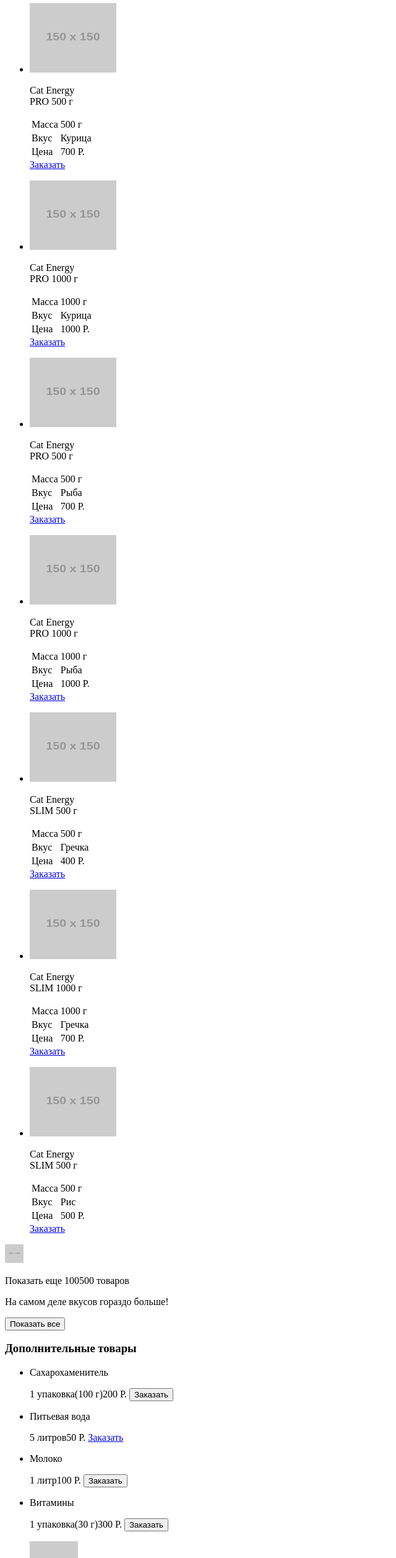
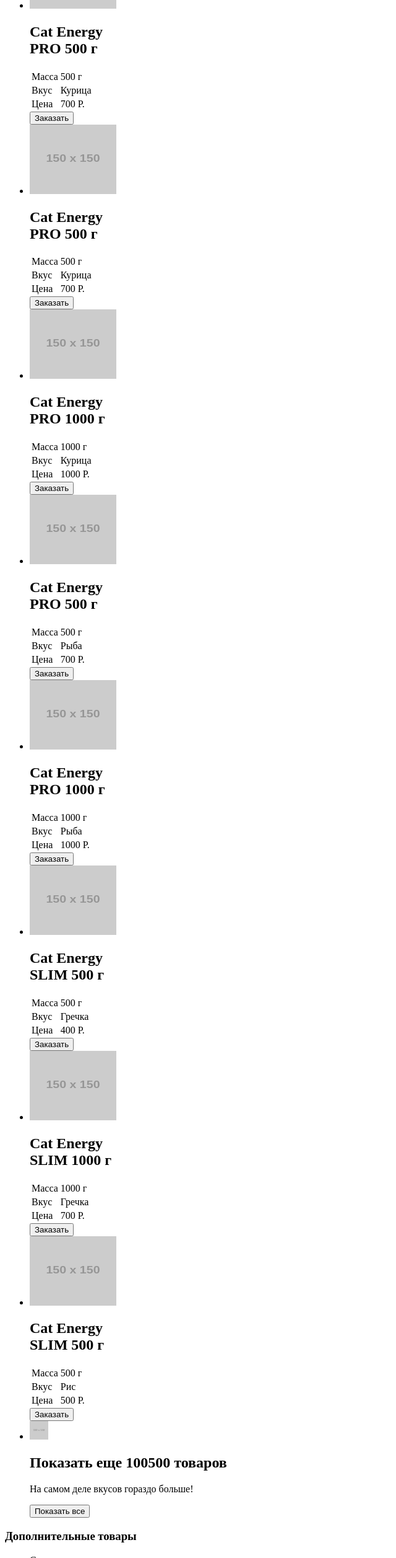
Before and after one commit to lenkoom/1481097-cat-energy-21, a website: page source/catalog.html in a window 1280 px wide. Shown: the part 287-2800 px from the top of the page at 62% size, without its empty margins (0-640 px from the left). Drawn offline with Linux system fonts and the light colour scheme; placeholder pictures from the web are drawn by us.

Commit message:
fixed catalog.html

```diff
--- a/source/catalog.html
+++ b/source/catalog.html
@@ -8,16 +8,12 @@
   <body class="body">
     <header class="header">
       <!--НАВИГАЦИЯ-->
-      <div class="header__logo-image">
-        <a href="index.html">
+      <a href="index.html" class="header__logo-image">
         <img src="https://via.placeholder.com/150x150" width="189" height="38" alt="Логотип интернет-магазина Cat Energy">
       </a>
-      </div>
-      <div class="header__logo">
-        <a href="index.html">
-          <h1><span>CAT </span>ENERGY</h1>
+      <a href="index.html" class="header__logo">
+        <img src="https://via.placeholder.com/150x150" width="189" height="38" alt="Логотип текстовая часть интернет-магазина Cat Energy">
       </a>
-      </div>
       <button class="header__menu-button">
         <img src="https://via.placeholder.com/150x150" width="24" height="16" alt="Menu">
       </button>
@@ -33,15 +29,17 @@
       <!--СПИСОК ТОВАРОВ-->
       <section class="products">
         <h1 class="products__header">Каталог продукции</h1>
-        <ul class="products__list">
-          <li class="products__item product-card">
-            <div class="products__card">
-              <p class="products__image">
-                <img src="https://via.placeholder.com/150x150" width="140" height="112" alt="Cat Energy PRO 500 г.">
-              </p>
-              <div class="products__description">
-                <p class="products__topic">Cat Energy<br>PRO 500 г</p>
-                <table class="product__details">
+        <ul class="products__list product-list">
+          <li class="product-list__item">
+            <article class="product-card">
+              <img
+                class="product-card__image"
+                src="https://via.placeholder.com/150x150"
+                width="140"
+                height="112"
+                alt="Cat Energy PRO 500 г.">
+              <h2 class="product-card__title">Cat Energy<br>PRO 500 г</h2>
+              <table class="product-card__details">
                 <tr>
                   <td>Масса</td>
                   <td>500 г</td>
@@ -55,18 +53,43 @@
                   <td>700 Р.</td>
                 </tr>
               </table>
-              </div>
-            </div>
-            <a href="#" class="products__order">Заказать</a>
+              <button class="product-card__order">Заказать</button>
+            </article>
           </li>
-          <li class="products__item product-card">
-            <div class="products__card">
-              <p class="products__image">
-                <img src="https://via.placeholder.com/150x150" width="140" height="112" alt="Cat Energy PRO 1000 г.">
-              </p>
-              <div class="products__description">
-                <p class="products__topic">Cat Energy<br>PRO 1000 г</p>
-                <table class="products__details">
+          <li class="product-list__item">
+            <article class="product-card">
+                <img class="product-card__image"
+                src="https://via.placeholder.com/150x150"
+                width="140"
+                height="112"
+                alt="Cat Energy PRO 500 г.">
+                <h2 class="product-card__title">Cat Energy<br>PRO 500 г</h2>
+                <table class="product-card__details">
+                  <tr>
+                    <td>Масса</td>
+                    <td>500 г</td>
+                  </tr>
+                  <tr>
+                    <td>Вкус</td>
+                    <td>Курица</td>
+                  </tr>
+                  <tr>
+                    <td>Цена</td>
+                    <td>700 Р.</td>
+                  </tr>
+                </table>
+                <button class="products__order">Заказать</button>
+            </article>
+          </li>
+          <li class="product-list__item">
+            <article class="product-card">
+              <img class="product-card__image"
+              src="https://via.placeholder.com/150x150"
+              width="140"
+              height="112"
+              alt="Cat Energy PRO 1000 г.">
+              <h2 class="product-card__title">Cat Energy<br>PRO 1000 г</h2>
+              <table class="product-card__details">
                 <tr>
                   <td>Масса</td>
                   <td>1000 г</td>
@@ -80,18 +103,18 @@
                   <td>1000 Р.</td>
                 </tr>
               </table>
-              </div>
-            </div>
-            <a href="#" class="products__order">Заказать</a>
+              <button class="product-card__order">Заказать</button>
+            </article>
           </li>
-          <li class="products__item product-card">
-            <div class="products__card">
-              <p class="products__image">
-                <img src="https://via.placeholder.com/150x150" width="140" height="112" alt="Cat Energy PRO 500 г.">
-              </p>
-              <div class="products__description">
-                <p class="products__topic">Cat Energy<br>PRO 500 г</p>
-                <table class="products__details">
+          <li class="product-list__item">
+            <article class="product-card">
+              <img class="product-card__image"
+              src="https://via.placeholder.com/150x150"
+              width="140"
+              height="112"
+              alt="Cat Energy PRO 500 г.">
+              <h2 class="product-card__title">Cat Energy<br>PRO 500 г</h2>
+              <table class="product-card__details">
                 <tr>
                   <td>Масса</td>
                   <td>500 г</td>
@@ -105,18 +128,18 @@
                   <td>700 Р.</td>
                 </tr>
               </table>
-              </div>
-            </div>
-            <a href="#" class="products__order">Заказать</a>
+              <button class="product-card__order">Заказать</button>
+            </article>
           </li>
-          <li class="products__item product-card">
-            <div class="products__card">
-              <p class="products__image">
-                <img src="https://via.placeholder.com/150x150" width="140" height="112" alt="Cat Energy PRO 1000 г.">
-              </p>
-              <div class="products__description">
-                <p class="products__topic">Cat Energy<br>PRO 1000 г</p>
-                <table class="products__details">
+          <li class="product-list__item">
+            <article class="product-card">
+              <img class="product-card__image"
+              src="https://via.placeholder.com/150x150"
+              width="140"
+              height="112"
+              alt="Cat Energy PRO 1000 г.">
+              <h2 class="product-card__title">Cat Energy<br>PRO 1000 г</h2>
+              <table class="product-card__details">
                 <tr>
                   <td>Масса</td>
                   <td>1000 г</td>
@@ -130,18 +153,18 @@
                   <td>1000 Р.</td>
                 </tr>
               </table>
-              </div>
-            </div>
-            <a href="#" class="products__order">Заказать</a>
+              <button class="product-card__order">Заказать</button>
+            </article>
           </li>
-          <li class="products__item product-card">
-            <div class="products__card">
-              <p class="products__image">
-                <img src="https://via.placeholder.com/150x150" width="140" height="112" alt="Cat Energy SLIM 500 г.">
-              </p>
-              <div class="products__description">
-                <p class="products__topic">Cat Energy<br>SLIM 500 г</p>
-                <table class="products__details">
+          <li class="products-list__item">
+            <article class="product-card">
+              <img class="product-card__image"
+              src="https://via.placeholder.com/150x150"
+              width="140"
+              height="112"
+              alt="Cat Energy SLIM 500 г.">
+              <h2 class="product-card__title">Cat Energy<br>SLIM 500 г</h2>
+              <table class="product-card__details">
                 <tr>
                   <td>Масса</td>
                   <td>500 г</td>
@@ -155,18 +178,18 @@
                   <td>400 Р.</td>
                 </tr>
               </table>
-              </div>
-            </div>
-            <a href="#" class="products__order">Заказать</a>
+              <button class="product-card__order">Заказать</button>
+            </article>
           </li>
-          <li class="products__item product-card">
-            <div class="products__card">
-              <p class="products__image">
-                <img src="https://via.placeholder.com/150x150" width="140" height="112" alt="Cat Energy SLIM 1000 г.">
-              </p>
-              <div class="products__description">
-                <p class="products__topic">Cat Energy<br>SLIM 1000 г</p>
-                <table class="products__details">
+          <li class="products-list__item">
+            <article class="product-card">
+              <img class="product-card__image"
+              src="https://via.placeholder.com/150x150"
+              width="140"
+              height="112"
+              alt="Cat Energy SLIM 1000 г.">
+              <h2 class="product-card__title">Cat Energy<br>SLIM 1000 г</h2>
+              <table class="product-card__details">
                 <tr>
                   <td>Масса</td>
                   <td>1000 г</td>
@@ -180,18 +203,18 @@
                   <td>700 Р.</td>
                 </tr>
               </table>
-              </div>
-            </div>
-            <a href="#" class="products__order">Заказать</a>
+              <button class="product-card__order">Заказать</button>
+            </article>
           </li>
-          <li class="products__item product-card">
-            <div class="products__card">
-              <p class="products__image">
-                <img src="https://via.placeholder.com/150x150" width="140" height="112" alt="Cat Energy SLIM 500 г.">
-              </p>
-              <div class="products__description">
-                <p class="products__topic">Cat Energy<br>SLIM 500 г</p>
-                <table class="products__details">
+          <li class="products-list__item">
+            <article class="product-card">
+              <img class="product-card__image"
+              src="https://via.placeholder.com/150x150"
+              width="140"
+              height="112"
+              alt="Cat Energy SLIM 500 г.">
+              <h2 class="product-card__title">Cat Energy<br>SLIM 500 г</h2>
+              <table class="product-card__details">
                 <tr>
                   <td>Масса</td>
                   <td>500 г</td>
@@ -205,51 +228,57 @@
                   <td>500 Р.</td>
                 </tr>
               </table>
-              </div>
-            </div>
-            <a href="#" class="products__order">Заказать</a>
+              <button class="product-card__order">Заказать</button>
+            </article>
+          </li>
+          <li class="products-list__item">
+            <article class="product-card">
+              <img class="product-card__image"
+              src="https://via.placeholder.com/150x150"
+              width="30"
+              height="30"
+              alt="Показать больше товаров">
+              <h2 class="product-card__title">Показать еще 100500 товаров</h2>
+              <p class="product-card__logan">На самом деле вкусов гораздо больше!</p>
+              <button value="#" class="products-card__show-all">Показать все</button>
+            </article>
           </li>
         </ul>
-        <!--Показать еще-->
-        <div class="products__more">
-          <img src="https://via.placeholder.com/150x150" width="30" height="30" alt="Показать больше товаров">
-          <p class="products__topic">Показать еще 100500 товаров</p>
-          <p class="products__slogan">На самом деле вкусов гораздо больше!</p>
-          <button value="#" class="products__show-all">Показать все</button>
-        </div>
       </section>
       <section class="additional">
         <h3 class="additional__topic">Дополнительные товары</h3>
         <ul class="additional__list">
           <li class="additional__item product-small-card">
-            <p class="product-small-card__topic">Сахарохаменитель</p>
-            <span class="product-small-card__weight">1 упаковка(100 г)</span><span class="add__price">200 Р.</span>
-            <button value="#" class="product-small-card__order">Заказать</button>
+            <p class="product-small-card__title">Сахарохаменитель</p>
+            <span class="product-small-card__quantity">1 упаковка(100 г)</span>
+            <span class="add__price">200 Р.</span>
+            <button class="product-small-card__order">Заказать</button>
           </li>
           <li class="additional__item product-small-card">
-            <p class="product-small-card__topic">Питьевая вода</p>
-            <span class="product-small-card__weight">5 литров</span><span class="add__price">50 Р.</span>
-            <a href="#" class="product-small-card__order">Заказать</a>
+            <p class="product-small-card__title">Питьевая вода</p>
+            <span class="product-small-card__quantity">5 литров</span>
+            <span class="add__price">50 Р.</span>
+            <button class="product-small-card__order">Заказать</button>
           </li>
           <li class="additional__item product-small-card">
-            <p class="product-small-card__topic">Молоко</p>
-            <span class="product-small-card__weight">1 литр</span><span class="add__price">100 Р.</span>
-            <button value="#" class="product-small-card__order">Заказать</button>
+            <p class="product-small-card__title">Молоко</p>
+            <span class="product-small-card__quantity">1 литр</span>
+            <span class="add__price">100 Р.</span>
+            <button class="product-small-card__order">Заказать</button>
           </li>
           <li class="additional__item product-small-card">
-            <p class="product-small-card__topic">Витамины</p>
-            <span class="product-small-card__weight">1 упаковка(30 г)</span><span class="add__price">300 Р.</span>
-            <button value="#" class="product-small-card__order">Заказать</button>
+            <p class="product-small-card__title">Витамины</p>
+            <span class="product-small-card__quantity">1 упаковка (30 г)</span>
+            <span class="add__price">300 Р.</span>
+            <button class="product-small-card__order">Заказать</button>
           </li>
-          <li>
+        </ul>
         <div class="gift">
-              <p class="gift__image">
+          <p class="gift__icon">
             <img src="https://via.placeholder.com/150x150" width="78" height="80" alt="Gift">
           </p>
           <p class="gift__description">Закажите все и получите чехол для кота в подарок!</p>
         </div>
-          </li>
-        </ul>
       </section>
     </main>
     <footer class="footer">
@@ -269,32 +298,30 @@
         <a class="footer__logo">
           <img src="https://via.placeholder.com/150x150" width="128" height="24" alt="Cat Energy">
         </a>
-        <div class="social social--footer">
-          <ul class="social__list">
-            <li class="social__items">
-              <a href="https://vk.com/" class="social__link">
+        <ul class="socials-list">
+          <li class="socials-list__items">
+            <a href="https://vk.com/" class="socials-list__link">
               <span class="visually-hidden">Cat energy вконтакте</span>
             </a>
           </li>
-            <li class="social__items">
-              <a href="https://facebook.com" class="social__link">
+          <li class="socials-list__items">
+            <a href="https://facebook.com" class="socials-list__link">
               <span class="visually-hidden">Cat energy на Facebook</span>
             </a>
           </li>
-            <li class="social__items">
-              <a href="https://instagram.com" class="social__link">
+          <li class="socials-list__items">
+            <a href="https://instagram.com" class="socials-list__link">
               <span class="visually-hidden">Cat energy в Instagram</span>
             </a>
           </li>
         </ul>
-        </div>
         <!--АКАДЕМИЯ-->
-        <div class="footer__developers ">
-          <p class="footer__developers-text">HTML Academy</p>
-          <p class="footer__developers-image">
+        <a href="https://htmlacademy.ru/" target="_blank" class="footer__developers">
+          <span class="footer__developers-text">HTML Academy</span>
+          <span class="footer__developers-image">
             <img src="https://via.placeholder.com/150x150" width="27" height="34" alt="Логотип htmlacademy">
-          </p>
-        </div>
+          </span>
+        </a>
       </div>
     </footer>
     <script src="js/form-min.js"></script>
```
Also changed, not shown: source/form.html (+15 -22 lines), source/index.html (+21 -24 lines). Lines whose indentation alone changed are shown as unchanged.
